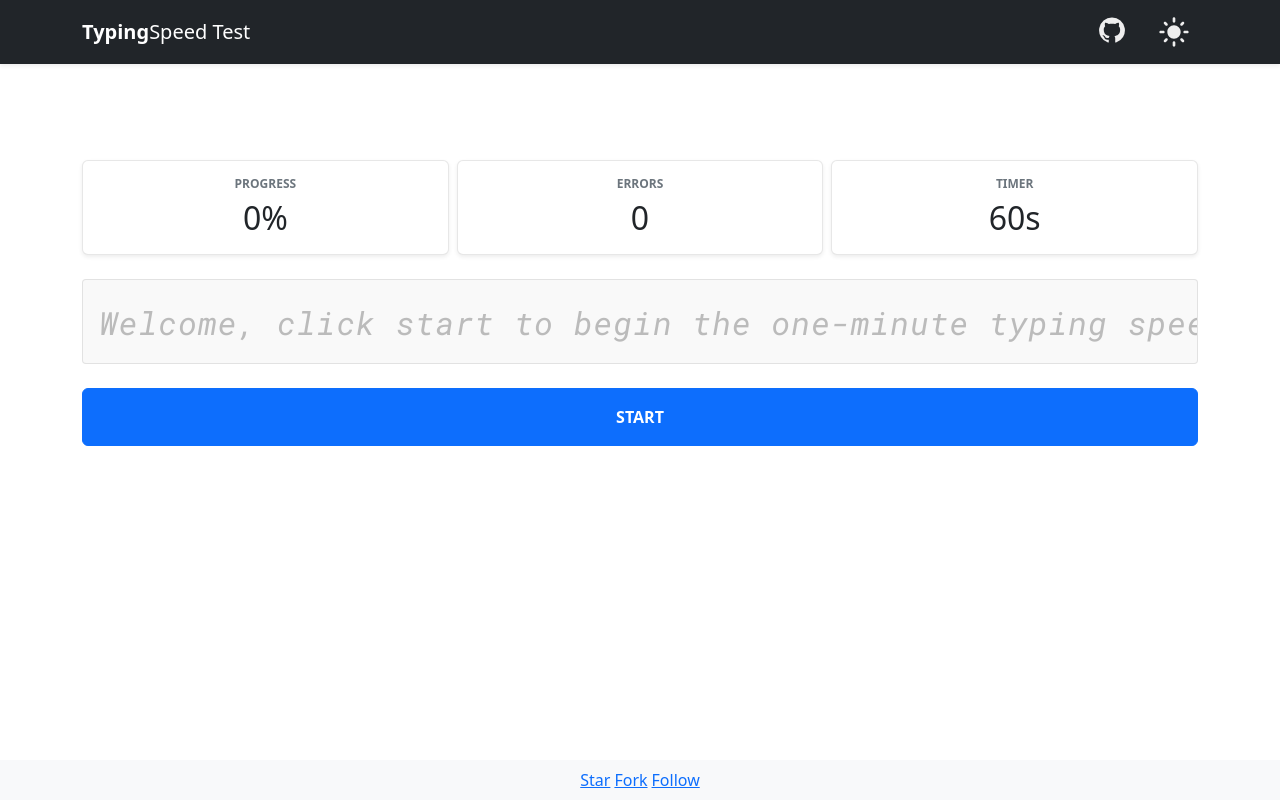
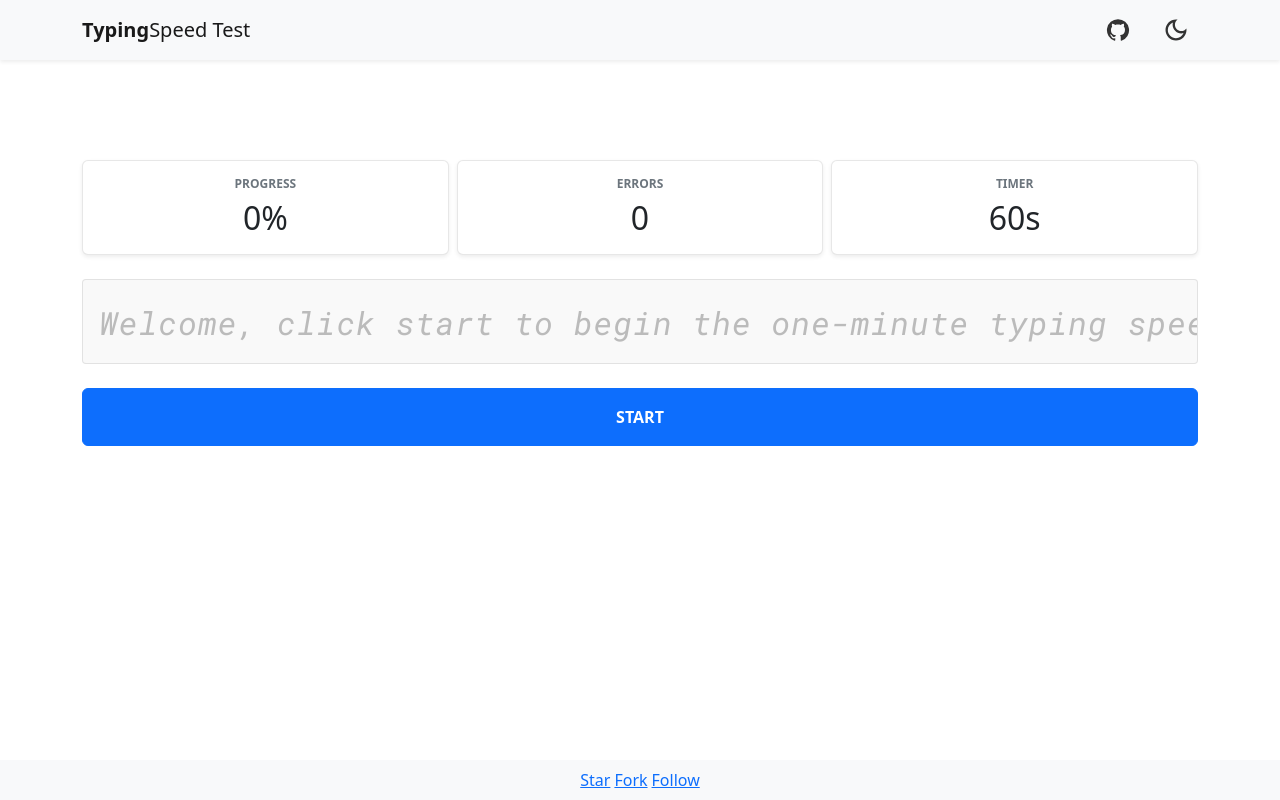
Before and after one commit to awran5/react-one-minute-speed-typing-test-ts, a React (Create React App) app: page / in a window 1280 px wide. Built offline with nearby package versions, Linux system fonts and the light colour scheme.

Commit message:
refactor: move icon

```diff
--- a/src/Components/Header.tsx
+++ b/src/Components/Header.tsx
@@ -1,48 +1,20 @@
-import React, { memo } from 'react'
+import React, { memo } from "react";
+import { DarkIcon, GithubIcon, LightIcon } from "./Icons";
 
-function DarkIcon() {
-  return (
-    <svg
-      focusable='false'
-      viewBox='0 0 24 24'
-      aria-hidden='true'
-      height='32'
-      width='32'
-      fill='#333'
-    >
-      <path d='M9.37 5.51c-.18.64-.27 1.31-.27 1.99 0 4.08 3.32 7.4 7.4 7.4.68 0 1.35-.09 1.99-.27C17.45 17.19 14.93 19 12 19c-3.86 0-7-3.14-7-7 0-2.93 1.81-5.45 4.37-6.49zM12 3c-4.97 0-9 4.03-9 9s4.03 9 9 9 9-4.03 9-9c0-.46-.04-.92-.1-1.36-.98 1.37-2.58 2.26-4.4 2.26-2.98 0-5.4-2.42-5.4-5.4 0-1.81.89-3.42 2.26-4.4-.44-.06-.9-.1-1.36-.1z' />
-    </svg>
-  )
-}
-function LightIcon() {
-  return (
-    <svg
-      focusable='false'
-      viewBox='0 0 24 24'
-      aria-hidden='true'
-      height='32'
-      width='32'
-      fill='#eee'
-    >
-      <path d='M12 7c-2.76 0-5 2.24-5 5s2.24 5 5 5 5-2.24 5-5-2.24-5-5-5zM2 13h2c.55 0 1-.45 1-1s-.45-1-1-1H2c-.55 0-1 .45-1 1s.45 1 1 1zm18 0h2c.55 0 1-.45 1-1s-.45-1-1-1h-2c-.55 0-1 .45-1 1s.45 1 1 1zM11 2v2c0 .55.45 1 1 1s1-.45 1-1V2c0-.55-.45-1-1-1s-1 .45-1 1zm0 18v2c0 .55.45 1 1 1s1-.45 1-1v-2c0-.55-.45-1-1-1s-1 .45-1 1zM5.99 4.58c-.39-.39-1.03-.39-1.41 0-.39.39-.39 1.03 0 1.41l1.06 1.06c.39.39 1.03.39 1.41 0s.39-1.03 0-1.41L5.99 4.58zm12.37 12.37c-.39-.39-1.03-.39-1.41 0-.39.39-.39 1.03 0 1.41l1.06 1.06c.39.39 1.03.39 1.41 0 .39-.39.39-1.03 0-1.41l-1.06-1.06zm1.06-10.96c.39-.39.39-1.03 0-1.41-.39-.39-1.03-.39-1.41 0l-1.06 1.06c-.39.39-.39 1.03 0 1.41s1.03.39 1.41 0l1.06-1.06zM7.05 18.36c.39-.39.39-1.03 0-1.41-.39-.39-1.03-.39-1.41 0l-1.06 1.06c-.39.39-.39 1.03 0 1.41s1.03.39 1.41 0l1.06-1.06z' />
-    </svg>
-  )
+interface Props {
+  handleThemeMode: () => void;
+  theme: string;
 }
 
-interface Props {
-  handleThemeMode: () => void
-  darkMode: boolean
-}
-
-function Header({ handleThemeMode, darkMode }: Props) {
+function Header({ handleThemeMode, theme }: Props) {
   return (
     <header
       className={`navbar navbar-expand-md fixed-top shadow-sm ${
-        darkMode ? 'bg-light navbar-light' : 'bg-dark navbar-dark'
+        theme === "dark" ? "bg-dark navbar-dark" : "bg-light navbar-light"
       }`}
     >
       <nav className='container flex-wrap flex-md-nowrap'>
-        <a className='navbar-brand' href='/'>
+        <a className='navbar-brand' href='/' aria-label='home'>
           <span className='fw-bold'>Typing</span>Speed Test
         </a>
         <ul className='navbar-nav flex-row flex-wrap ms-md-auto'>
@@ -52,33 +24,25 @@ function Header({ handleThemeMode, darkMode }: Props) {
               href='https://github.com/awran5/react-one-minute-speed-typing-test-ts'
               target='_blank'
               rel='noopener noreferrer'
+              aria-label='github'
             >
-              <svg
-                focusable='false'
-                viewBox='0 0 24 24'
-                aria-hidden='true'
-                height='28'
-                width='28'
-                fill={darkMode ? '#333' : '#eee'}
-              >
-                <path d='M12 1.27a11 11 0 00-3.48 21.46c.55.09.73-.28.73-.55v-1.84c-3.03.64-3.67-1.46-3.67-1.46-.55-1.29-1.28-1.65-1.28-1.65-.92-.65.1-.65.1-.65 1.1 0 1.73 1.1 1.73 1.1.92 1.65 2.57 1.2 3.21.92a2 2 0 01.64-1.47c-2.47-.27-5.04-1.19-5.04-5.5 0-1.1.46-2.1 1.2-2.84a3.76 3.76 0 010-2.93s.91-.28 3.11 1.1c1.8-.49 3.7-.49 5.5 0 2.1-1.38 3.02-1.1 3.02-1.1a3.76 3.76 0 010 2.93c.83.74 1.2 1.74 1.2 2.94 0 4.21-2.57 5.13-5.04 5.4.45.37.82.92.82 2.02v3.03c0 .27.1.64.73.55A11 11 0 0012 1.27' />
-              </svg>
+              <GithubIcon fill={theme === "dark" ? "#eee" : "#333"} />
             </a>
           </li>
           <li className='nav-item col-md-auto'>
             <span
               className='nav-link p-2'
               aria-hidden='true'
-              style={{ cursor: 'pointer' }}
+              style={{ cursor: "pointer" }}
               onClick={handleThemeMode}
             >
-              {darkMode ? <DarkIcon /> : <LightIcon />}
+              {theme === "dark" ? <LightIcon /> : <DarkIcon />}
             </span>
           </li>
         </ul>
       </nav>
     </header>
-  )
+  );
 }
 
-export default memo(Header)
+export default memo(Header);
```
